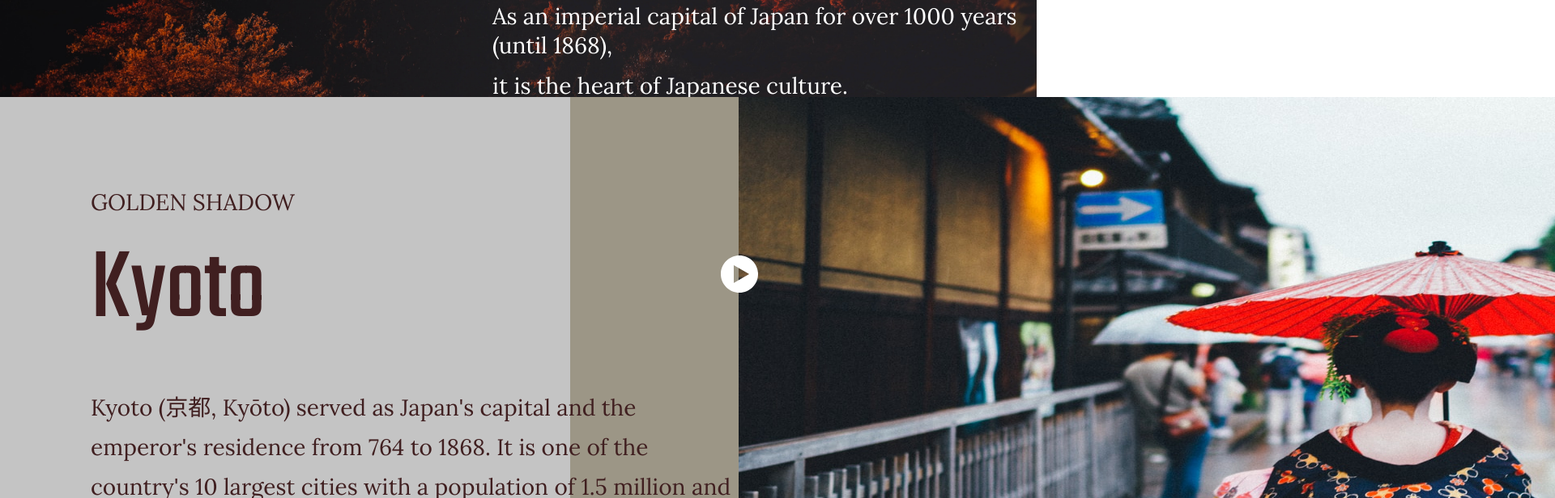
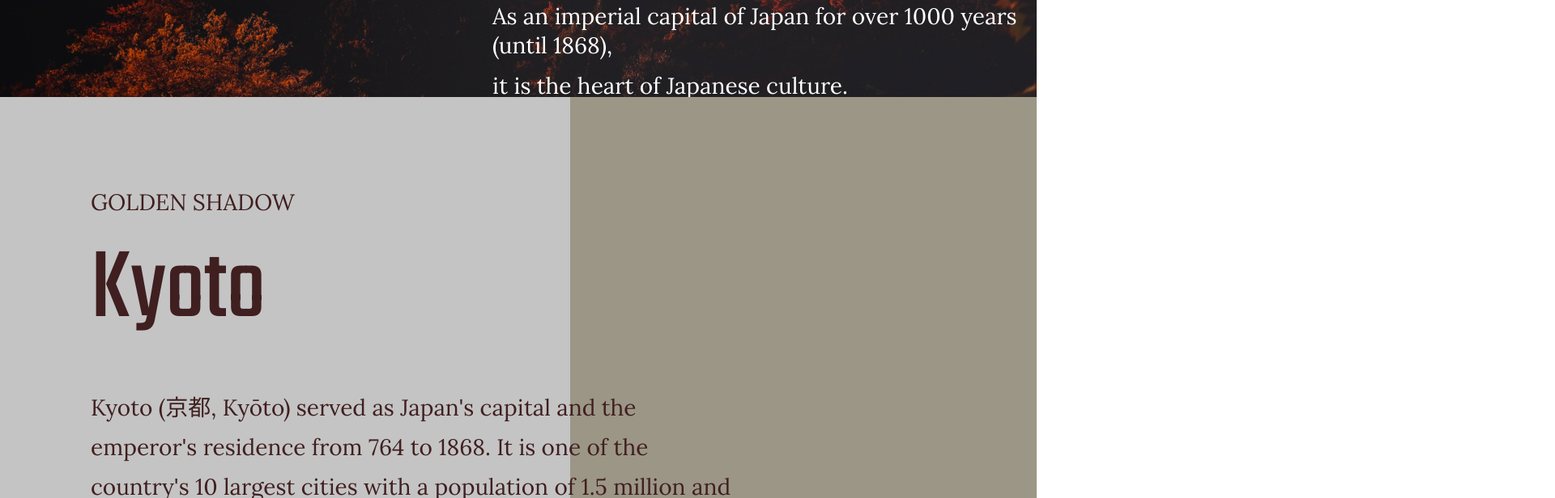
Before and after one commit to proLove0212/hazakura-travel, a React (Create React App) app: page / in a window 1280 px wide. Shown: the part 680-1296 px from the top of the page at 81% size, 1920 px wide, since content can reach past the window. Built offline with nearby package versions, Linux system fonts and the light colour scheme; a web font is replaced by a local one.

Commit message:
Moved corner image positioning

```diff
--- a/src/components/Common/CornerImage.css
+++ b/src/components/Common/CornerImage.css
@@ -0,0 +1,7 @@
+.corner-image img{
+  height: 250px;
+  width: 400px;
+  position: absolute;
+  bottom: 0px;
+  left: 0px;
+}
--- a/src/components/Common/CornerImage.js
+++ b/src/components/Common/CornerImage.js
@@ -2,9 +2,9 @@ import "./CornerImage.css";
 
 function CornerImage({ image }) {
   return (
-    <>
+    <div className="corner-image">
       <img src={image} alt="geisha"/>
-    </>
+    </div>
   );
 }
 
--- a/src/components/Kyoto/Kyoto.css
+++ b/src/components/Kyoto/Kyoto.css
@@ -3,6 +3,7 @@
   height: 100vh;
   background: linear-gradient(90deg, #c4c4c4 55%, #9C9686 45%);
   color: #401F20;
+  position: relative;
 }
 
 /* .text-container {
--- a/src/components/Kyoto/Kyoto.js
+++ b/src/components/Kyoto/Kyoto.js
@@ -20,7 +20,9 @@ function Kyoto() {
           paragraph2={paragraph2}
         />
       </div>
-      <CornerImage image={geisha}/>
+      <div className="corner-container">
+        <CornerImage image={geisha} />
+      </div>
     </div>
   );
 }
```
